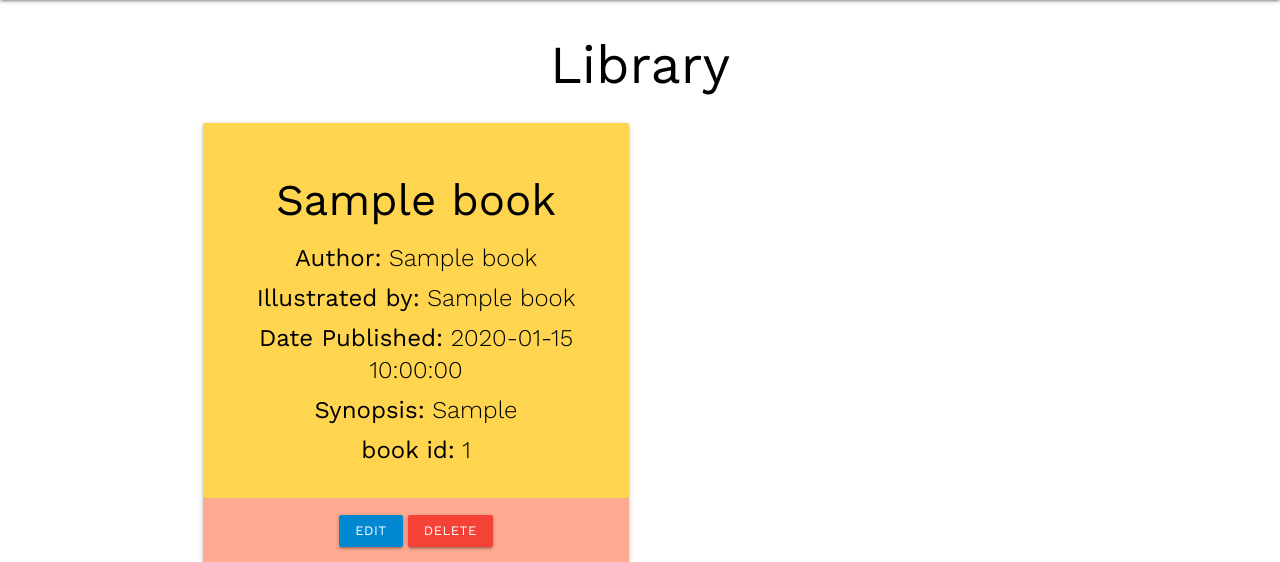
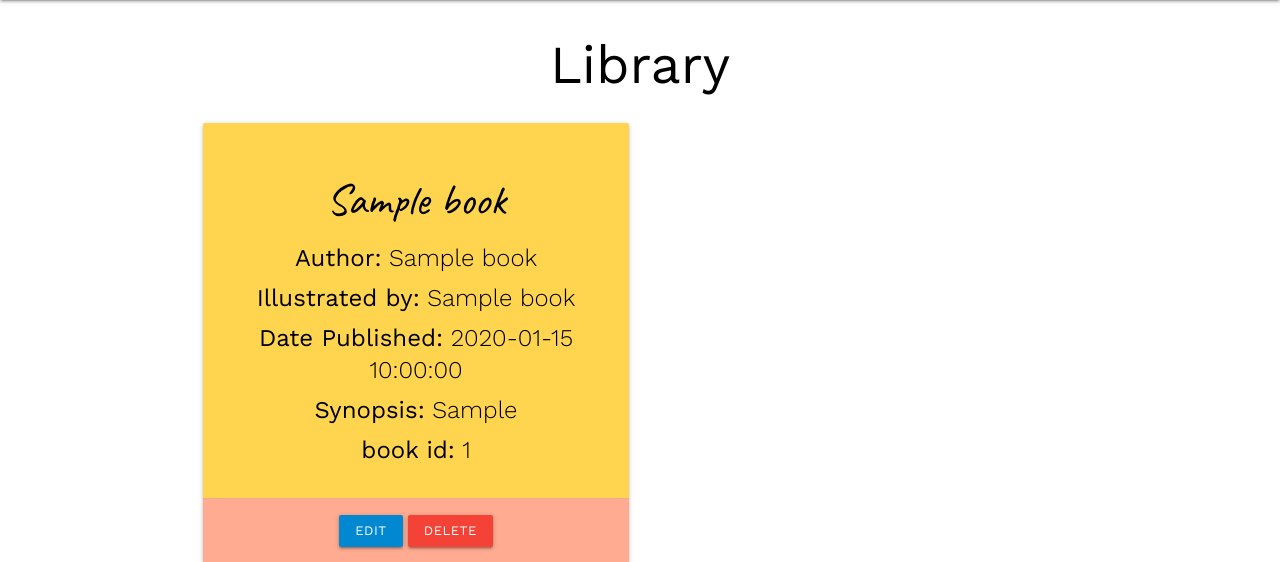
Before and after one commit to Hayley-Woodhouse/milestone-3-project, a Flask app: template dw_fan_site/templates/books.html in a window 1280 px wide. Shown: the part 64-626 px from the top of the page. Run offline with Flask 2, Linux system fonts and the light colour scheme; the template is opened without the code that fills it: most values are stand-ins (such as "Sample title", 1, 10 or a date in 2020).

```diff
--- a/dw_fan_site/static/css/style.css
+++ b/dw_fan_site/static/css/style.css
@@ -20,3 +20,7 @@ body {
     margin-left: 10px;
     margin-right: 10px;
   }
+
+  h3 {
+    font-family: 'Caveat', cursive;
+  }
```
